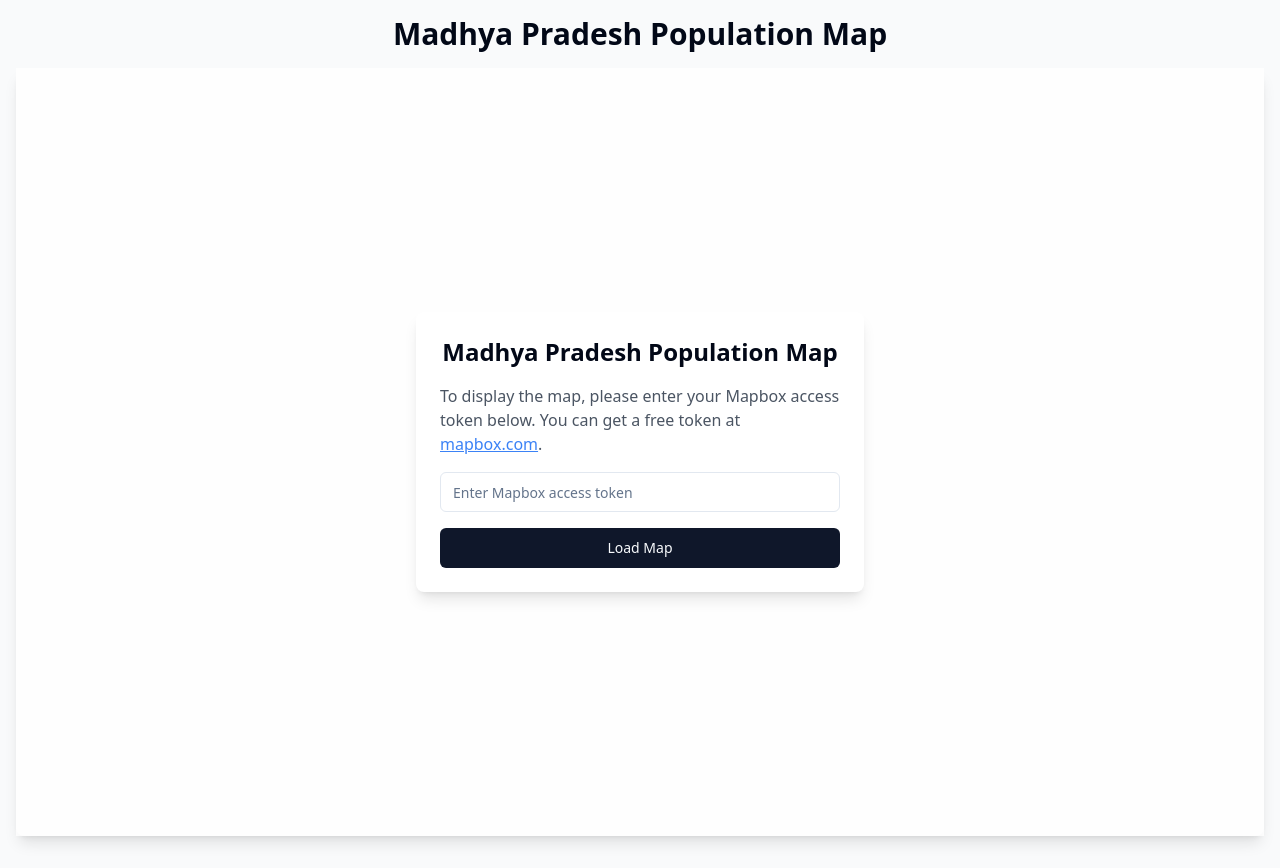
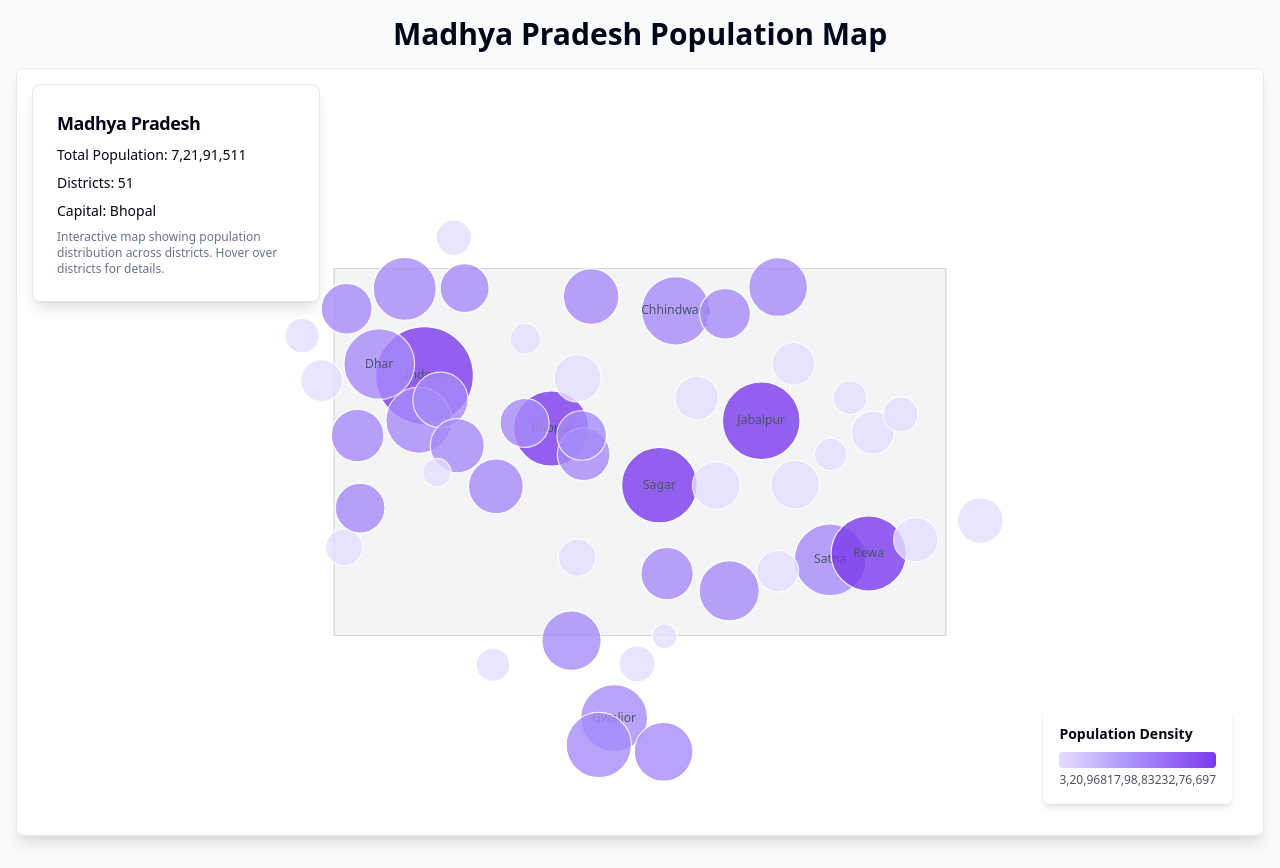
Before and after one commit to dev-edzola/mp-population-map, a React (Vite) app: page / in a window 1280 px wide. Built offline with nearby package versions, Linux system fonts and the light colour scheme.

Commit message:
Remove Mapbox dependency
Removes the Mapbox dependency from the project.

```diff
--- a/src/components/PopulationMap.tsx
+++ b/src/components/PopulationMap.tsx
@@ -1,217 +1,136 @@
 
-import React, { useState, useEffect, useRef } from 'react';
-import mapboxgl from 'mapbox-gl';
-import 'mapbox-gl/dist/mapbox-gl.css';
-import { mpDistricts, getMadhyaPradeshCenter, getMaxPopulation, getMinPopulation } from '@/data/mpDistricts';
+import React, { useState } from 'react';
+import { mpDistricts, getMaxPopulation, getMinPopulation } from '@/data/mpDistricts';
 import MapLegend from './MapLegend';
 import MapInfoBox from './MapInfoBox';
-import { Button } from '@/components/ui/button';
-import { Input } from '@/components/ui/input';
-import { Loader2 } from 'lucide-react';
+import { Card } from '@/components/ui/card';
 
-interface PopulationMapProps {
-  mapboxToken?: string;
-}
+const PopulationMap: React.FC = () => {
+  const [selectedDistrict, setSelectedDistrict] = useState<string | null>(null);
 
-const PopulationMap: React.FC<PopulationMapProps> = ({ mapboxToken }) => {
-  const mapContainer = useRef<HTMLDivElement>(null);
-  const map = useRef<mapboxgl.Map | null>(null);
-  const [token, setToken] = useState<string>(mapboxToken || '');
-  const [loading, setLoading] = useState<boolean>(false);
-  const [mapInitialized, setMapInitialized] = useState<boolean>(false);
-
-  const initializeMap = (accessToken: string) => {
-    if (!mapContainer.current || !accessToken || accessToken.trim() === '') return;
-
-    setLoading(true);
-
-    try {
-      mapboxgl.accessToken = accessToken;
-
-      if (map.current) map.current.remove();
-
-      map.current = new mapboxgl.Map({
-        container: mapContainer.current,
-        style: 'mapbox://styles/mapbox/light-v11',
-        center: getMadhyaPradeshCenter(),
-        zoom: 5.5,
-      });
-
-      map.current.addControl(new mapboxgl.NavigationControl(), 'top-right');
-
-      map.current.on('load', () => {
-        if (!map.current) return;
-
-        // Add district markers
   const minPop = getMinPopulation();
   const maxPop = getMaxPopulation();
   const popRange = maxPop - minPop;
 
-        // Add districts as circle markers
-        const features = mpDistricts.map(district => {
+  // Calculate the relative size for circles based on population
+  const getCircleSize = (population: number) => {
+    const normalized = (population - minPop) / popRange;
+    return 10 + normalized * 30; // Between 10 and 40px
+  };
+
   // Calculate color intensity based on population
-          const normalizedPop = (district.population - minPop) / popRange;
+  const getCircleColor = (population: number) => {
+    const normalizedPop = (population - minPop) / popRange;
 
-          // Create the feature
-          return {
-            type: 'Feature',
-            properties: {
-              id: district.id,
-              name: district.name,
-              population: district.population,
-              normalizedPop: normalizedPop
-            },
-            geometry: {
-              type: 'Point',
-              coordinates: district.coordinates
-            }
-          };
-        });
-
-        // Add source and layer
-        map.current.addSource('districts', {
-          type: 'geojson',
-          data: {
-            type: 'FeatureCollection',
-            features: features
-          }
-        });
-
-        map.current.addLayer({
-          id: 'district-points',
-          type: 'circle',
-          source: 'districts',
-          paint: {
-            'circle-radius': [
-              'interpolate', ['linear'], ['get', 'population'],
-              minPop, 10,
-              maxPop, 30
-            ],
-            'circle-color': [
-              'interpolate', ['linear'], ['get', 'normalizedPop'],
-              0, '#E5DEFF',
-              0.5, '#A78BFA',
-              1, '#7C3AED'
-            ],
-            'circle-opacity': 0.8,
-            'circle-stroke-width': 1,
-            'circle-stroke-color': '#fff'
-          }
-        });
-
-        // Add popups for districts
-        const popup = new mapboxgl.Popup({
-          closeButton: false,
-          closeOnClick: false
-        });
-
-        map.current.on('mouseenter', 'district-points', (e) => {
-          if (!map.current || !e.features || e.features.length === 0) return;
-
-          map.current.getCanvas().style.cursor = 'pointer';
-
-          const feature = e.features[0];
-          const coordinates = feature.geometry.coordinates.slice() as [number, number];
-          const name = feature.properties.name;
-          const population = feature.properties.population;
-
-          // Format number with commas
-          const formattedPopulation = new Intl.NumberFormat('en-IN').format(population);
-
-          const html = `
-            <div class="text-center">
-              <h3 class="font-bold">${name}</h3>
-              <p>Population: ${formattedPopulation}</p>
-            </div>
-          `;
-
-          popup.setLngLat(coordinates)
-               .setHTML(html)
-               .addTo(map.current);
-        });
-
-        map.current.on('mouseleave', 'district-points', () => {
-          if (!map.current) return;
-          map.current.getCanvas().style.cursor = '';
-          popup.remove();
-        });
-
-        setMapInitialized(true);
-        setLoading(false);
-      });
-
-    } catch (error) {
-      console.error('Error initializing map:', error);
-      setLoading(false);
+    // Interpolate between colors based on population density
+    if (normalizedPop < 0.33) {
+      return '#E5DEFF'; // Light purple for low density
+    } else if (normalizedPop < 0.66) {
+      return '#A78BFA'; // Medium purple for medium density
+    } else {
+      return '#7C3AED'; // Dark purple for high density
     }
   };
 
-  const handleTokenSubmit = (e: React.FormEvent) => {
-    e.preventDefault();
-    if (token.trim() !== '') {
-      initializeMap(token);
-    }
+  const handleDistrictHover = (districtId: string | null) => {
+    setSelectedDistrict(districtId);
   };
 
-  // Cleanup on unmount
-  useEffect(() => {
-    return () => {
-      if (map.current) {
-        map.current.remove();
-      }
+  // Format numbers with commas
+  const formatNumber = (num: number) => {
+    return new Intl.NumberFormat('en-IN').format(num);
   };
-  }, []);
-
-  // Initialize map with token if available
-  useEffect(() => {
-    if (mapboxToken && mapboxToken.trim() !== '') {
-      setToken(mapboxToken);
-      initializeMap(mapboxToken);
-    }
-  }, [mapboxToken]);
 
   return (
     <div className="relative w-full h-[calc(100vh-2rem)]">
-      {!mapInitialized && (
-        <div className="absolute inset-0 flex items-center justify-center z-20 bg-white/80">
-          <div className="max-w-md w-full p-6 bg-white rounded-lg shadow-lg">
-            <h2 className="text-2xl font-bold mb-4 text-center">Madhya Pradesh Population Map</h2>
-            <p className="mb-4 text-gray-600">
-              To display the map, please enter your Mapbox access token below.
-              You can get a free token at <a href="https://mapbox.com" target="_blank" rel="noopener noreferrer" className="text-blue-500 underline">mapbox.com</a>.
-            </p>
-            <form onSubmit={handleTokenSubmit} className="space-y-4">
-              <Input
-                type="text"
-                value={token}
-                onChange={(e) => setToken(e.target.value)}
-                placeholder="Enter Mapbox access token"
-                required
-                className="w-full"
+      <div className="absolute inset-0 rounded-lg shadow-lg bg-white overflow-hidden">
+        <Card className="h-full w-full relative p-4">
+          <div className="h-full w-full relative">
+            {/* SVG Map */}
+            <svg width="100%" height="100%" viewBox="0 0 800 600" preserveAspectRatio="xMidYMid meet">
+              {/* Background for MP state - simplified outline */}
+              <path
+                d="M150,150 L650,150 L650,450 L150,450 Z"
+                fill="#F3F4F6"
+                stroke="#D1D5DB"
+                strokeWidth="1"
               />
-              <Button type="submit" className="w-full" disabled={loading}>
-                {loading ? (
-                  <>
-                    <Loader2 className="mr-2 h-4 w-4 animate-spin" />
-                    Loading...
-                  </>
-                ) : (
-                  'Load Map'
+
+              {/* Plot districts as circles */}
+              {mpDistricts.map((district) => {
+                // Map lat/long to x/y coordinates in our 800x600 viewBox
+                // This is a very simplified approach - in a real app you'd use proper geospatial projections
+                const x = ((district.coordinates[0] - 74) / 9) * 600 + 100;
+                const y = (((district.coordinates[1] - 21) / 5) * 400) + 100;
+
+                return (
+                  <g key={district.id}>
+                    <circle
+                      cx={x}
+                      cy={y}
+                      r={getCircleSize(district.population)}
+                      fill={getCircleColor(district.population)}
+                      stroke="white"
+                      strokeWidth="1"
+                      opacity="0.8"
+                      onMouseEnter={() => handleDistrictHover(district.id)}
+                      onMouseLeave={() => handleDistrictHover(null)}
+                      style={{ cursor: 'pointer' }}
+                    />
+                    {district.population > 2000000 && (
+                      <text
+                        x={x}
+                        y={y}
+                        textAnchor="middle"
+                        dy="0.3em"
+                        fontSize="10"
+                        fill="#4B5563"
+                        pointerEvents="none"
+                      >
+                        {district.name}
+                      </text>
                     )}
-              </Button>
-            </form>
+                  </g>
+                );
+              })}
+
+              {/* Show tooltip for selected district */}
+              {selectedDistrict && (() => {
+                const district = mpDistricts.find(d => d.id === selectedDistrict);
+                if (!district) return null;
+
+                const x = ((district.coordinates[0] - 74) / 9) * 600 + 100;
+                const y = (((district.coordinates[1] - 21) / 5) * 400) + 100;
+
+                return (
+                  <g>
+                    <rect
+                      x={x + 15}
+                      y={y - 40}
+                      width="120"
+                      height="50"
+                      rx="5"
+                      fill="white"
+                      stroke="#E5E7EB"
+                      strokeWidth="1"
+                    />
+                    <text x={x + 25} y={y - 20} fontSize="12" fontWeight="bold" fill="#111827">
+                      {district.name}
+                    </text>
+                    <text x={x + 25} y={y} fontSize="11" fill="#4B5563">
+                      Population: {formatNumber(district.population)}
+                    </text>
+                  </g>
+                );
+              })()}
+            </svg>
           </div>
+        </Card>
       </div>
-      )}
 
-      <div ref={mapContainer} className="absolute inset-0 rounded-lg shadow-lg" />
-
-      {mapInitialized && (
-        <>
+      {/* Info and Legend */}
       <MapInfoBox />
       <MapLegend />
-        </>
-      )}
     </div>
   );
 };
```
Lines whose indentation alone changed are shown as unchanged.
